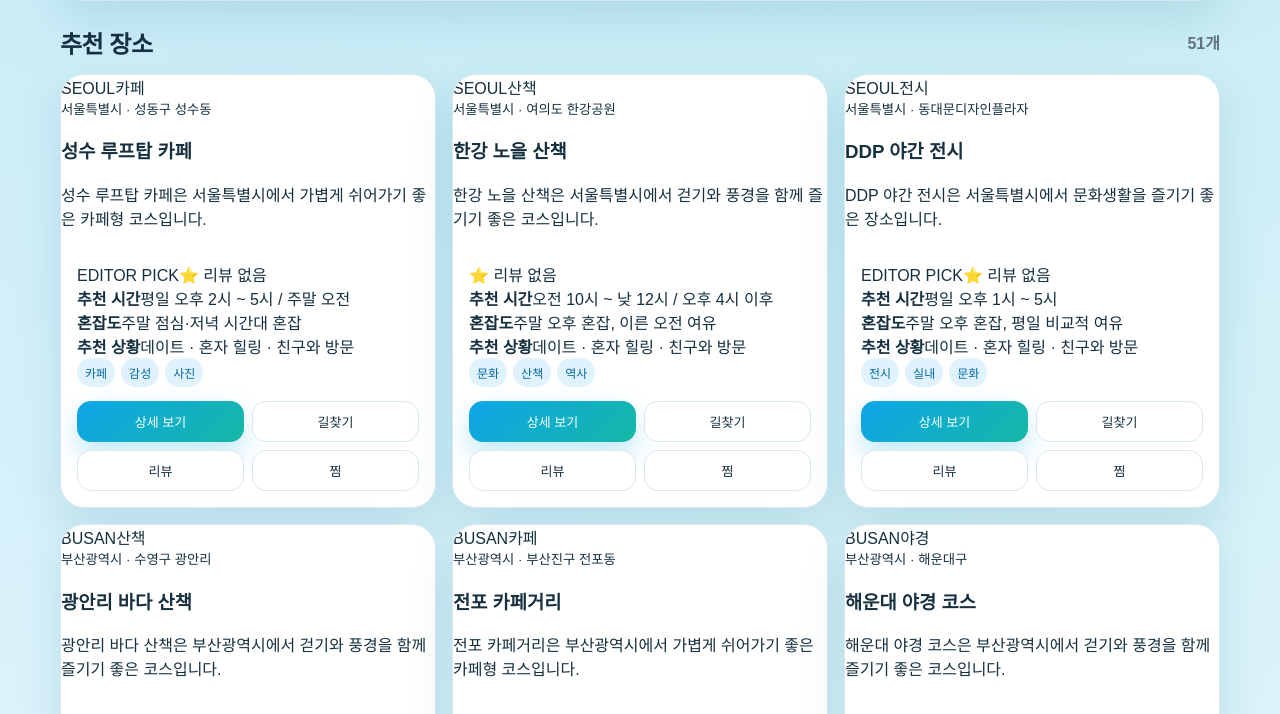
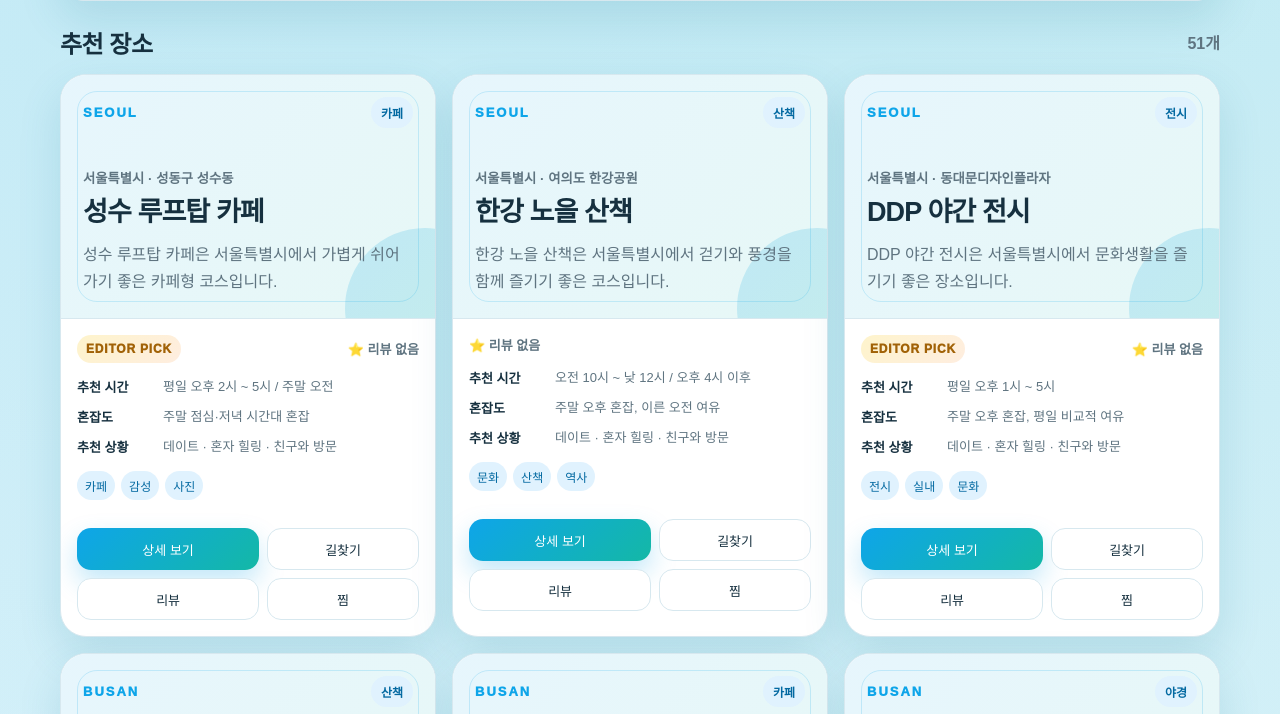
Before and after one commit to minje20221228/todaypick, a website: page index.html in a window 1280 px wide. Shown: the part 973-1687 px from the top of the page. Drawn offline with Linux system fonts and the light colour scheme; no server answers.

Commit message:
Add files via upload

```diff
--- a/css/style.css
+++ b/css/style.css
@@ -1120,6 +1120,36 @@ textarea:focus {
   border: 1px solid var(--border);
 }
 
+.contactForm {
+  display: grid;
+  gap: 14px;
+  margin: 24px 0 8px;
+}
+
+.contactForm label {
+  display: grid;
+  gap: 8px;
+  color: var(--text);
+  font-weight: 900;
+}
+
+.contactForm input,
+.contactForm select,
+.contactForm textarea {
+  width: 100%;
+  border: 1px solid var(--border);
+  border-radius: 15px;
+  background: var(--surface2);
+  color: var(--text);
+  outline: none;
+  padding: 12px;
+}
+
+.contactForm .primaryBtn {
+  justify-self: start;
+  min-width: 150px;
+}
+
 @media (max-width: 680px) {
   .siteFooter {
     grid-template-columns: 1fr;
@@ -1236,36 +1266,6 @@ textarea:focus {
   margin-bottom: 18px;
 }
 
-.adSlot {
-  min-height: 120px;
-  display: grid;
-  place-items: center;
-  text-align: center;
-  padding: 18px;
-  border: 1px dashed var(--border);
-  border-radius: 22px;
-  background: rgba(148, 163, 184, 0.08);
-  color: var(--muted);
-}
-
-.adSlot small {
-  display: block;
-  margin-bottom: 6px;
-  font-weight: 900;
-  letter-spacing: 1px;
-}
-
-.adSlot p {
-  margin: 0;
-  max-width: 260px;
-  line-height: 1.55;
-  font-size: 13px;
-}
-
-.detailBody .adSlot {
-  margin-top: 22px;
-}
-
 @media (max-width: 680px) {
   body {
     font-size: 16px;
@@ -1331,8 +1331,222 @@ textarea:focus {
   .durationBox {
     font-size: 15px;
   }
+}
 
-  .adSlot {
-    min-height: 96px;
+
+/* v11: DB/security hardening dashboard */
+.adminHelp {
+  margin: -6px 0 14px;
+  color: var(--muted);
+  line-height: 1.6;
+}
+
+.securityEventRow p {
+  margin: 8px 0 0;
+  color: var(--muted);
+  word-break: break-all;
+}
+
+.securityChecklist {
+  display: grid;
+  gap: 10px;
+  padding: 0;
+  margin: 16px 0;
+  list-style: none;
+}
+
+.securityChecklist li {
+  padding: 12px 14px;
+  border-radius: 14px;
+  border: 1px solid var(--border);
+  background: var(--surface2);
+}
+
+
+/* v12: region guidebook style cards */
+.guideBookCard {
+  display: flex;
+  flex-direction: column;
+  overflow: hidden;
+  border-radius: 26px;
+}
+
+.guideBookCard:hover {
+  transform: translateY(-5px);
+}
+
+.guideCover {
+  min-height: 244px;
+  display: flex;
+  flex-direction: column;
+  justify-content: space-between;
+  padding: 22px;
+  background:
+    linear-gradient(135deg, rgba(14, 165, 233, 0.10), rgba(20, 184, 166, 0.10)),
+    var(--surface);
+  border-bottom: 1px solid var(--border);
+  position: relative;
+  overflow: hidden;
+}
+
+.guideCover::before {
+  content: "";
+  position: absolute;
+  inset: 16px;
+  border: 1px solid rgba(14, 165, 233, 0.18);
+  border-radius: 20px;
+  pointer-events: none;
+}
+
+.guideCover::after {
+  content: "";
+  position: absolute;
+  width: 160px;
+  height: 160px;
+  right: -70px;
+  bottom: -70px;
+  border-radius: 50%;
+  background: linear-gradient(135deg, rgba(14, 165, 233, 0.18), rgba(20, 184, 166, 0.16));
+}
+
+.guideCoverTop,
+.guideCoverTitle {
+  position: relative;
+  z-index: 1;
+}
+
+.guideCoverTop {
+  display: flex;
+  justify-content: space-between;
+  align-items: center;
+  gap: 10px;
+  margin-bottom: 36px;
+}
+
+.guideRegion {
+  font-size: 13px;
+  letter-spacing: 2px;
+  font-weight: 1000;
+  color: var(--primary);
+}
+
+.guideCategory {
+  padding: 7px 10px;
+  border-radius: 999px;
+  background: var(--chip);
+  color: var(--chipText);
+  font-size: 12px;
+  font-weight: 900;
+}
+
+.guideCoverTitle small {
+  display: block;
+  margin-bottom: 10px;
+  color: var(--muted);
+  font-weight: 800;
+}
+
+.guideCoverTitle h3 {
+  margin: 0;
+  font-size: 27px;
+  line-height: 1.18;
+  letter-spacing: -0.9px;
+}
+
+.guideCoverTitle p {
+  margin: 12px 0 0;
+  color: var(--muted);
+  line-height: 1.7;
+  display: -webkit-box;
+  -webkit-line-clamp: 2;
+  -webkit-box-orient: vertical;
+  overflow: hidden;
+}
+
+.guideBody {
+  display: grid;
+  gap: 14px;
+}
+
+.guideBadgeRow {
+  display: flex;
+  justify-content: space-between;
+  align-items: center;
+  gap: 10px;
+  flex-wrap: wrap;
+}
+
+.editorPickBadge {
+  padding: 7px 9px;
+  border-radius: 999px;
+  background: linear-gradient(135deg, rgba(250, 204, 21, 0.22), rgba(251, 146, 60, 0.16));
+  color: #a16207;
+  font-size: 12px;
+  font-weight: 1000;
+  letter-spacing: 0.8px;
+}
+
+body.dark .editorPickBadge {
+  color: #fde68a;
+}
+
+.guideRating {
+  color: var(--muted);
+  font-size: 13px;
+  font-weight: 800;
+}
+
+.guideMeta {
+  display: grid;
+  gap: 10px;
+}
+
+.guideMeta div {
+  display: grid;
+  grid-template-columns: 76px 1fr;
+  gap: 10px;
+  align-items: start;
+}
+
+.guideMeta strong {
+  color: var(--text);
+  font-size: 13px;
+}
+
+.guideMeta span {
+  color: var(--muted);
+  font-size: 13px;
+  line-height: 1.55;
+}
+
+.guideActions {
+  grid-template-columns: 1.2fr 1fr;
+}
+
+.guideActions button {
+  min-height: 42px;
+}
+
+.thumb {
+  display: none;
+}
+
+@media (max-width: 680px) {
+  .guideCover {
+    min-height: 210px;
+    padding: 20px;
+  }
+
+  .guideCoverTitle h3 {
+    font-size: 24px;
+  }
+
+  .guideMeta div {
+    grid-template-columns: 1fr;
+    gap: 4px;
+  }
+
+  .guideActions {
+    grid-template-columns: 1fr 1fr;
   }
 }
```
